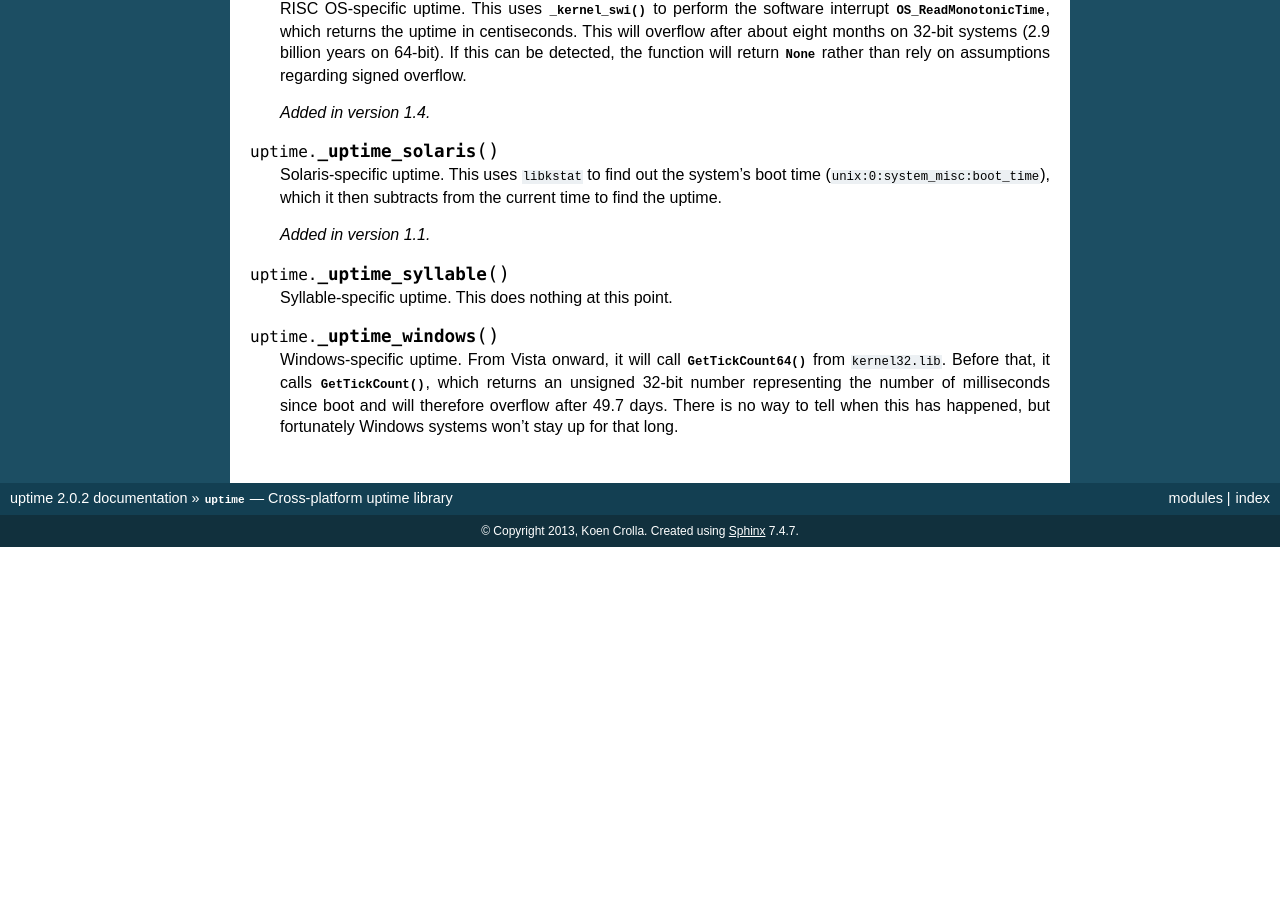
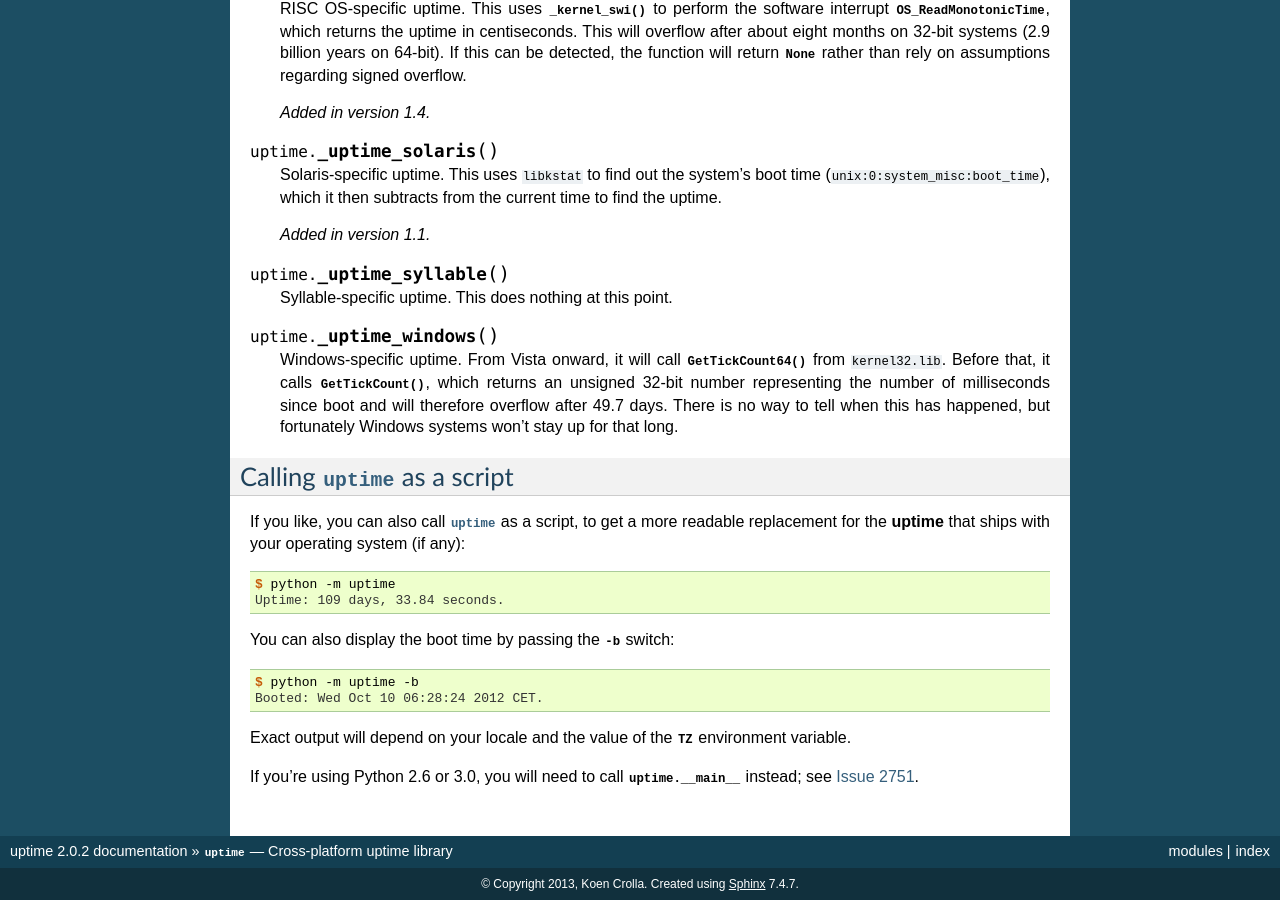
Before and after one commit to Cairnarvon/uptime, a Sphinx documentation site: the page built from doc/index.rst, in a window 1280 px wide and 900 px high, scrolled down 3196 px. Built offline with Sphinx 7.4.7, drawn with Linux system fonts in a browser that asks for light colours; before the commit the page ends 3743 px from its top, so only the background shows below that; some of the changed text lies outside the part shown.

Commit message:
Document package-as-a-script behaviour.

```diff
--- a/doc/index.rst
+++ b/doc/index.rst
@@ -258,3 +258,31 @@ uptime
    representing the number of milliseconds since boot and will therefore
    overflow after 49.7 days. There is no way to tell when this has happened,
    but fortunately Windows systems won't stay up for that long.
+
+
+Calling :mod:`uptime` as a script
+---------------------------------
+
+If you like, you can also call :mod:`uptime` as a script, to get a more
+readable replacement for the :command:`uptime` that ships with your operating
+system (if any):
+
+.. code-block:: console
+
+   $ python -m uptime
+   Uptime: 109 days, 33.84 seconds.
+
+You can also display the boot time by passing the :option:`-b` switch:
+
+.. code-block:: console
+
+   $ python -m uptime -b
+   Booted: Wed Oct 10 06:28:24 2012 CET.
+
+Exact output will depend on your locale and the value of the :envvar:`TZ`
+environment variable.
+
+If you're using Python 2.6 or 3.0, you will need to call :mod:`uptime.__main__`
+instead; see `Issue 2751`_.
+
+.. _`Issue 2751`: http://bugs.python.org/issue2751
```
